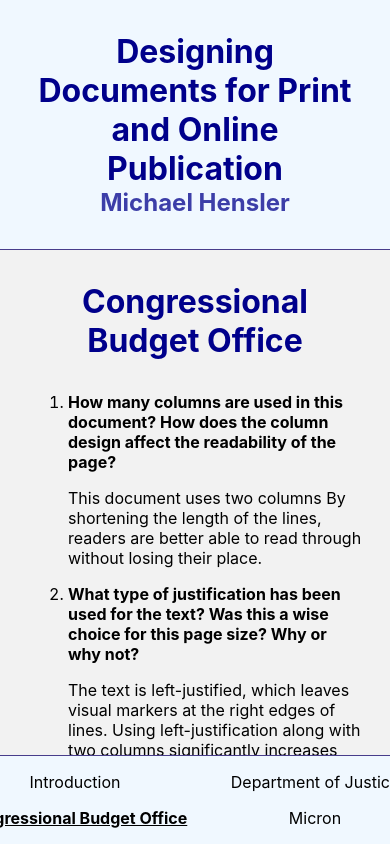
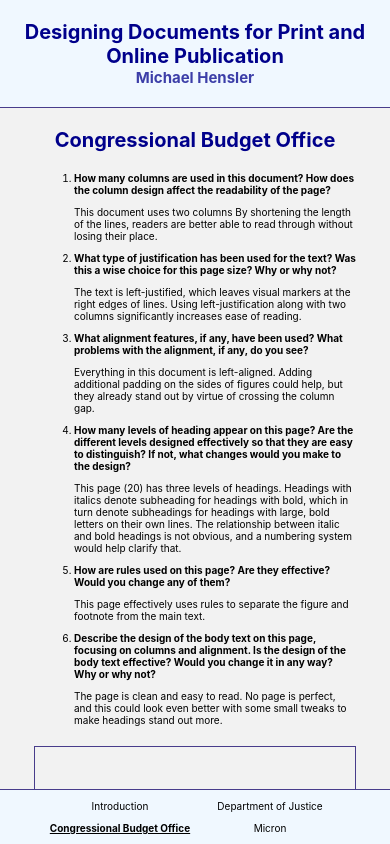
Before and after one commit to michens/tw, a Next.js app: page /cbo in a window 390 px wide. Built offline with nearby package versions, Linux system fonts and the light colour scheme.

Commit message:
more responsive

```diff
--- a/styles/Home.module.css
+++ b/styles/Home.module.css
@@ -6,7 +6,7 @@
 }
 
 .container {
-  padding: 2rem 4rem;
+  padding: 2em 4em;
   overflow: auto;
   background-color: #f2f2f2;
   display: grid;
@@ -19,15 +19,15 @@
   align-items: flex-start;
   display: grid;
   grid-template-columns: 1fr 1fr;
-  column-gap: 6rem;
+  column-gap: 6em;
 }
 
 .memoHead {
-  column-gap: 2rem;
+  column-gap: 2em;
   display: grid;
   grid-template-columns: min-content auto;
   grid-auto-rows: auto;
-  margin-top: 1rem;
+  margin-top: 1em;
 }
 
 .article {
@@ -71,7 +71,6 @@
   background-color: aliceblue;
   display: grid;
   justify-content: center;
-  overflow-x: auto;
 }
 
 .nav {
@@ -79,8 +78,8 @@
   grid-template-columns: 1fr 1fr 1fr 1fr;
   justify-content: center;
   align-items: center;
-  padding: 1rem;
-  row-gap: 1rem;
+  padding: 1em;
+  row-gap: 1em;
 }
 
 @media (max-width: 1024px) {
@@ -103,7 +102,7 @@
   display: flex;
   justify-content: center;
   align-items: center;
-  min-width: 15rem;
+  min-width: 15em;
   flex-grow: 1;
 }
 
@@ -122,7 +121,7 @@
   flex-direction: column;
   border-bottom: 1px solid darkslateblue;
   justify-content: center;
-  padding: 2rem;
+  padding: 2em;
   text-align: center;
 }
 
--- a/styles/globals.css
+++ b/styles/globals.css
@@ -27,3 +27,9 @@
   color: darkblue;
   opacity: 75%;
 }
+
+@media (max-width: 768px) {
+  body {
+    font-size: 10px;
+  }
+}
```
